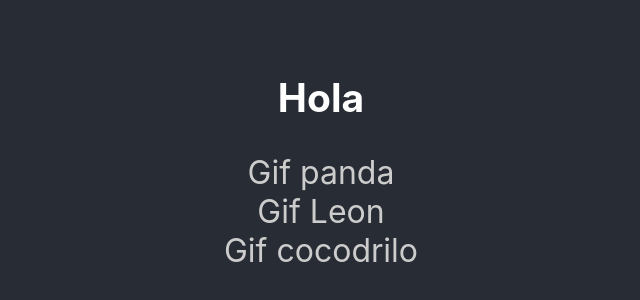
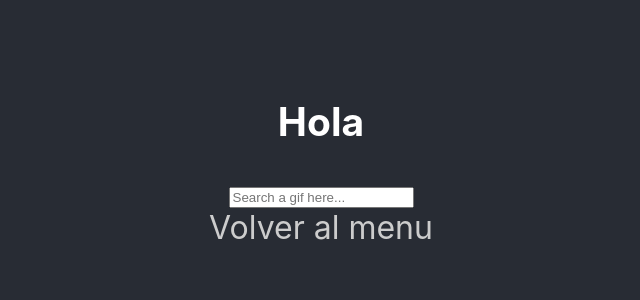
Before and after one commit to NahuelBarrios/React, a React (Create React App) app in the folder Dev/giffy/: page / in a window 1280 px wide. Shown: the part 260-560 px from the top of the page, without its empty margins (319-959 px from the left). Built offline with nearby package versions, Linux system fonts and the light colour scheme.

Commit message:
Se agrego nuevo folder y un buscador de gifs

```diff
--- a/Dev/giffy/src/App.js
+++ b/Dev/giffy/src/App.js
@@ -4,6 +4,7 @@ import React, {useEffect,useState} from 'react';
 import './App.css';
 import ListOfGifs from './components/ListOfGifs';
 import {Link, Route} from "wouter"
+import Home from './pages/Home/index'
 
 export default function App() {
 
@@ -12,11 +13,10 @@ export default function App() {
     <div className="App">
        <section className="App-content">
         <h1>Hola</h1>
-        <Link to='/gif/panda'>Gif panda</Link>
-        <Link to='/gif/leon'>Gif Leon</Link>
-        <Link to='/gif/cocodrilo'>Gif cocodrilo</Link>
+        <Route component={Home} path="/"/>
+        <Link to='/'>Volver al menu</Link>
       <Route component={ListOfGifs}
-      path="/gif/:keyword" />
+      path="/search/:keyword" />
       </section>
     </div>
   );
--- /dev/null
+++ b/Dev/giffy/src/pages/Home/index.js
@@ -0,0 +1,28 @@
+import React, {useState} from "react"
+import {Link, useLocation} from "wouter"
+
+
+export default function Home(){
+
+    const [keyword, setKeyword] = useState('');
+    const [path, pushLocation] = useLocation();
+
+    const handleSubmit = evt => {
+        evt.preventDefault();
+        //navegar a otra ruta
+        pushLocation(`search/${keyword}`);
+    }
+
+    const handleChange = evt => {
+        setKeyword(evt.target.value);
+    }
+
+
+    return <>
+    <form onSubmit={handleSubmit}>
+    <input placeholder="Search a gif here..." onChange={handleChange} type='text'
+    value={keyword}/>
+    </form>
+    </>
+
+}
```
